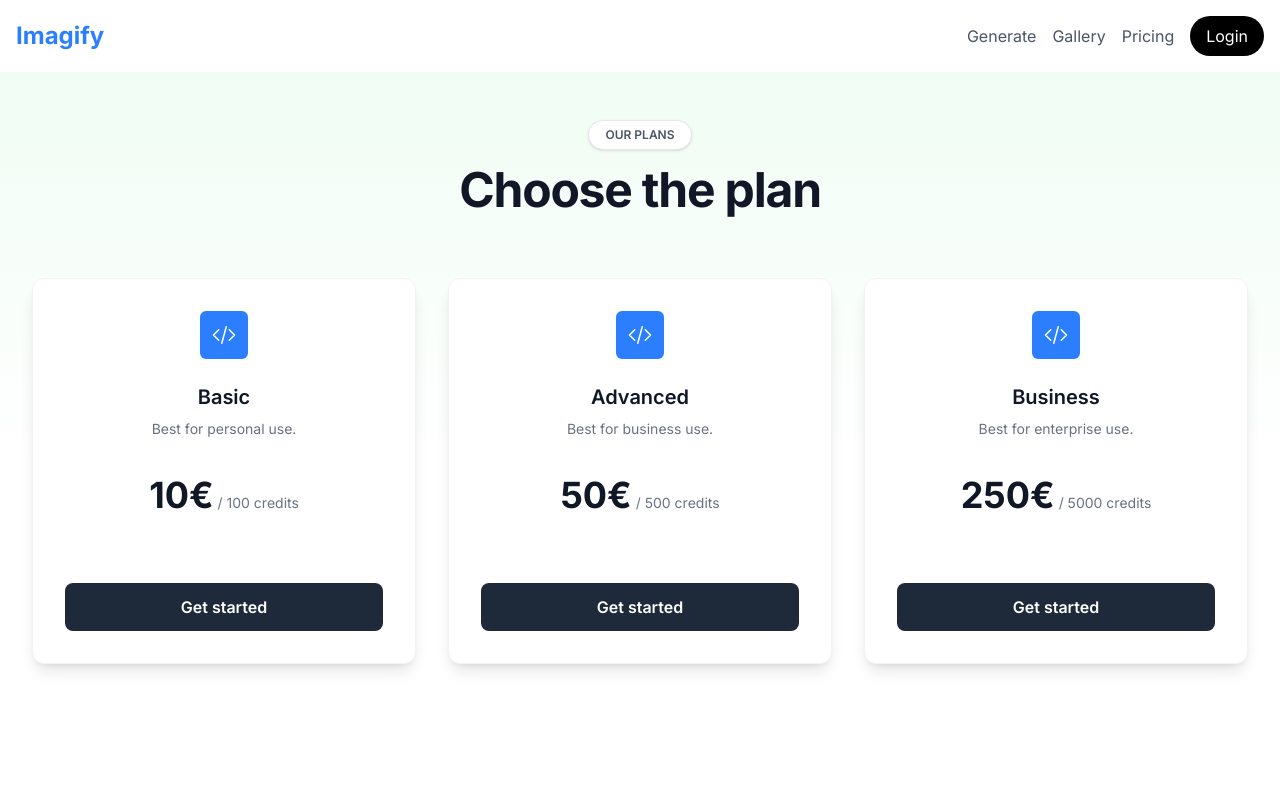
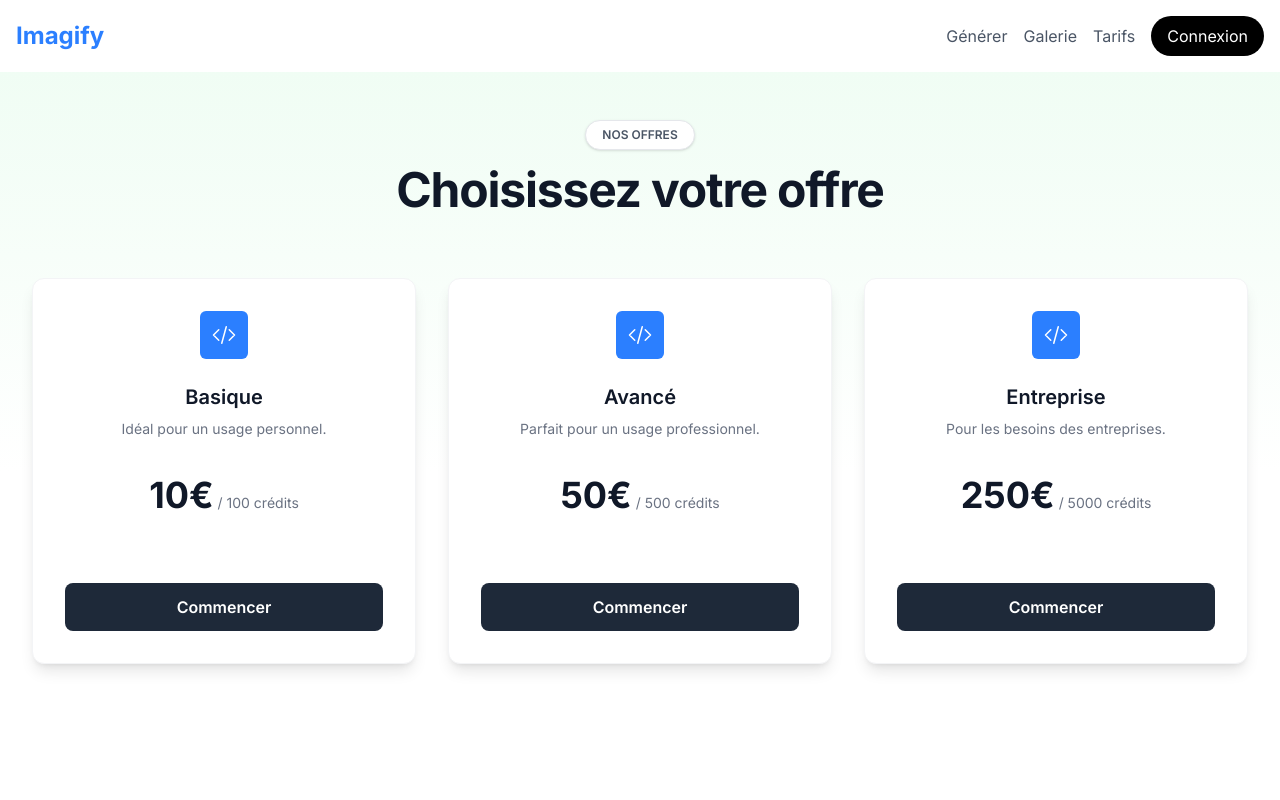
Before and after one commit to zkerkeb-class/front-MalicknND, a Next.js app: page /pricing in a window 1280 px wide. Shown: the top 800 px of the page. Built offline with nearby package versions, Linux system fonts and the light colour scheme; no server answers.

Commit message:
Translate UI text to French across multiple components, including home, gallery, generate, pricing, and testimonials sections, enhancing the overall user experience for French-speaking users.

```diff
--- a/src/app/gallery/page.tsx
+++ b/src/app/gallery/page.tsx
@@ -7,10 +7,10 @@ export default function GalleryPage() {
       <main className="max-w-7xl mx-auto px-4 sm:px-6 lg:px-8 py-12">
         <div className="text-center mb-12">
           <h1 className="text-4xl font-bold text-gray-900 mb-4">
-            Your Image Gallery
+            Galerie d&apos;images
           </h1>
           <p className="text-lg text-gray-600">
-            View and manage all your saved images
+            Visualisez et gérez toutes vos images sauvegardées
           </p>
         </div>
 
--- a/src/app/generate/page.tsx
+++ b/src/app/generate/page.tsx
@@ -7,10 +7,11 @@ export default function GeneratePage() {
       <main className="max-w-7xl mx-auto px-4 sm:px-6 lg:px-8 py-12">
         <div className="text-center mb-12">
           <h1 className="text-4xl font-bold text-gray-900 mb-4">
-            Create Your Image
+            Générez & Imprimez votre image
           </h1>
           <p className="text-lg text-gray-600">
-            Type your description and let AI do the magic
+            Décrivez votre vision, laissez l&apos;IA la créer, puis imprimez-la
+            sur vos produits préférés avec Printify.
           </p>
         </div>
 
--- a/src/app/page.tsx
+++ b/src/app/page.tsx
@@ -12,18 +12,19 @@ export default function Home() {
       <main className="max-w-4xl mx-auto px-4 py-16 text-center">
         <div className="mb-8">
           <h1 className="text-5xl font-bold mb-4">
-            Turn text to <span className="text-blue-500">image</span>, in
-            seconds.
+            Transformez vos idées en{" "}
+            <span className="text-blue-500">images</span> & objets imprimés.
           </h1>
           <p className="text-gray-600 text-lg mb-8">
-            Unleash your creativity with AI. Turn your imagination into visual
-            art in seconds - just type, and watch the magic happen.
+            Créez des visuels uniques avec l&apos;IA, puis imprimez-les sur de
+            vrais produits avec Printify – de l&apos;imagination à la réalité en
+            quelques clics.
           </p>
           <Link
             href="/generate"
             className="bg-black text-white px-6 py-3 rounded-full hover:bg-gray-800 inline-flex items-center"
           >
-            Generate Images
+            Générer une image
             <span className="ml-2">✨</span>
           </Link>
         </div>
--- a/src/app/pricing/page.tsx
+++ b/src/app/pricing/page.tsx
@@ -23,22 +23,22 @@ const page = () => {
 
   const pricingPlans = [
     {
-      name: "Basic",
-      description: "Best for personal use.",
+      name: "Basique",
+      description: "Idéal pour un usage personnel.",
       price: "10€",
-      credits: "/ 100 credits",
+      credits: "/ 100 crédits",
     },
     {
-      name: "Advanced",
-      description: "Best for business use.",
+      name: "Avancé",
+      description: "Parfait pour un usage professionnel.",
       price: "50€",
-      credits: "/ 500 credits",
+      credits: "/ 500 crédits",
     },
     {
-      name: "Business",
-      description: "Best for enterprise use.",
+      name: "Entreprise",
+      description: "Pour les besoins des entreprises.",
       price: "250€",
-      credits: "/ 5000 credits",
+      credits: "/ 5000 crédits",
     },
   ];
 
@@ -47,10 +47,10 @@ const page = () => {
       <div className="max-w-7xl mx-auto">
         <div className="text-center mb-16">
           <span className="inline-block bg-white border border-gray-200 rounded-full px-4 py-1.5 text-xs font-semibold text-gray-600 shadow-sm mb-4">
-            OUR PLANS
+            NOS OFFRES
           </span>
           <h1 className="text-4xl font-bold tracking-tight text-gray-900 sm:text-5xl">
-            Choose the plan
+            Choisissez votre offre
           </h1>
         </div>
 
@@ -79,7 +79,7 @@ const page = () => {
               {/* Added spacer for alignment */}
               <div className="h-8 mb-8"></div>
               <button className="w-full bg-gray-800 text-white py-3 px-6 rounded-lg font-semibold hover:bg-gray-700 transition duration-300 focus:outline-none focus:ring-2 focus:ring-gray-500 focus:ring-offset-2">
-                Get started
+                Commencer
               </button>
             </div>
           ))}
--- a/src/components/CreateImage.tsx
+++ b/src/components/CreateImage.tsx
@@ -4,8 +4,10 @@ import React from "react";
 const CreateImage = () => {
   return (
     <section className="py-16">
-      <h2 className="text-3xl font-bold mb-2">Create AI Images</h2>
-      <p className="text-gray-600 mb-12">Turn your imagination into visuals</p>
+      <h2 className="text-3xl font-bold mb-2">Créez des images IA</h2>
+      <p className="text-gray-600 mb-12">
+        Transformez votre imagination en visuels
+      </p>
 
       <div className="grid md:grid-cols-2 gap-8 items-center">
         <div className="rounded-lg overflow-hidden">
@@ -19,18 +21,18 @@ const CreateImage = () => {
         </div>
         <div className="text-left">
           <h3 className="text-2xl font-bold mb-4">
-            Introducing the AI-Powered Text to Image Generator
+            Découvrez le générateur d&apos;images IA à partir de texte
           </h3>
           <p className="text-gray-600 mb-4">
-            Easily bring your ideas to life with our free AI image generator.
-            Whether you need stunning visuals or unique imagery, our tool
-            transforms your text into eye-catching images with just a few
-            clicks.
+            Donnez vie à vos idées avec notre générateur d&apos;images IA
+            gratuit. Que vous ayez besoin de visuels époustouflants ou
+            d&apos;illustrations uniques, notre outil transforme votre texte en
+            images en quelques clics.
           </p>
           <p className="text-gray-600">
-            Simply type in a text prompt, and our cutting-edge AI will generate
-            high-quality images in seconds. From concept to reality, the
-            creative possibilities are limitless!
+            Saisissez simplement une description, et notre IA de pointe générera
+            des images de haute qualité en quelques secondes. Du concept à la
+            réalité, les possibilités créatives sont infinies !
           </p>
         </div>
       </div>
--- a/src/components/Cta.tsx
+++ b/src/components/Cta.tsx
@@ -4,12 +4,14 @@ import React from "react";
 const Cta = () => {
   return (
     <section className="py-16">
-      <h2 className="text-3xl font-bold mb-8">See the magic. Try now</h2>
+      <h2 className="text-3xl font-bold mb-8">
+        Essayez la magie. Lancez-vous !
+      </h2>
       <Link
         href="/generate"
         className="bg-black text-white px-6 py-3 rounded-full hover:bg-gray-800 inline-flex items-center"
       >
-        Generate Images
+        Générer une image
         <span className="ml-2">✨</span>
       </Link>
     </section>
--- a/src/components/Header.tsx
+++ b/src/components/Header.tsx
@@ -15,13 +15,13 @@ const Header = () => {
       </div>
       <div className="flex items-center gap-4">
         <Link href="/generate" className="text-gray-600 hover:text-gray-900">
-          Generate
+          Générer
         </Link>
         <Link href="/gallery" className="text-gray-600 hover:text-gray-900">
-          Gallery
+          Galerie
         </Link>
         <Link href="/pricing" className="text-gray-600 hover:text-gray-900">
-          Pricing
+          Tarifs
         </Link>
         {user ? (
           <UserButton />
@@ -30,7 +30,7 @@ const Header = () => {
             href="/sign-in"
             className="bg-black text-white px-4 py-2 rounded-full hover:bg-gray-800"
           >
-            Login
+            Connexion
           </Link>
         )}
       </div>
--- a/src/components/ImageGenerator.tsx
+++ b/src/components/ImageGenerator.tsx
@@ -88,7 +88,7 @@ export default function ImageGenerator() {
         >
           <div className="flex items-center gap-2">
             <BiImageAlt className="text-xl" />
-            <span>Describe your image</span>
+            <span>Décrivez votre image</span>
           </div>
         </label>
         <div className="flex gap-2">
@@ -97,7 +97,7 @@ export default function ImageGenerator() {
             id="prompt"
             value={prompt}
             onChange={(e) => setPrompt(e.target.value)}
-            placeholder="A serene lake at sunset with mountains in the background..."
+            placeholder="Un lac paisible au coucher de soleil avec des montagnes en arrière-plan..."
             className="flex-1 rounded-lg border border-gray-300 px-4 py-2 focus:outline-none focus:ring-2 focus:ring-blue-500"
           />
           <button
@@ -108,7 +108,7 @@ export default function ImageGenerator() {
             <MdOutlineGeneratingTokens
               className={`text-xl ${isGenerating ? "animate-spin" : ""}`}
             />
-            {isGenerating ? "Generating..." : "Generate"}
+            {isGenerating ? "Génération..." : "Générer"}
           </button>
         </div>
 
@@ -118,7 +118,7 @@ export default function ImageGenerator() {
             onClick={() => setShowAdvanced(!showAdvanced)}
             className="text-sm text-gray-600 hover:text-gray-900"
           >
-            {showAdvanced ? "Hide" : "Show"} advanced settings
+            {showAdvanced ? "Afficher" : "Masquer"} les paramètres avancés
           </button>
 
           {showAdvanced && (
--- a/src/components/Testimonials.tsx
+++ b/src/components/Testimonials.tsx
@@ -4,8 +4,8 @@ import React from "react";
 const Testimonials = () => {
   return (
     <section className="py-16">
-      <h2 className="text-3xl font-bold mb-2">Customer testimonials</h2>
-      <p className="text-gray-600 mb-12">What Our Users Are Saying</p>
+      <h2 className="text-3xl font-bold mb-2">Témoignages clients</h2>
+      <p className="text-gray-600 mb-12">Ce que disent nos utilisateurs</p>
 
       <div className="grid md:grid-cols-3 gap-8">
         {[
@@ -39,9 +39,9 @@ const Testimonials = () => {
               {"★".repeat(5)}
             </div>
             <p className="text-gray-600">
-              I&apos;ve been using imagify for nearly two years now for my
-              Instagram, and it has been incredibly user-friendly, making my
-              work much easier.
+              J&apos;utilise Imagify depuis près de deux ans pour mon Instagram,
+              et c&apos;est incroyablement simple d&apos;utilisation, cela a
+              vraiment facilité mon travail.
             </p>
           </div>
         ))}
```
Also changed, not shown: src/components/HowItWorks.tsx (+11 -11 lines).
